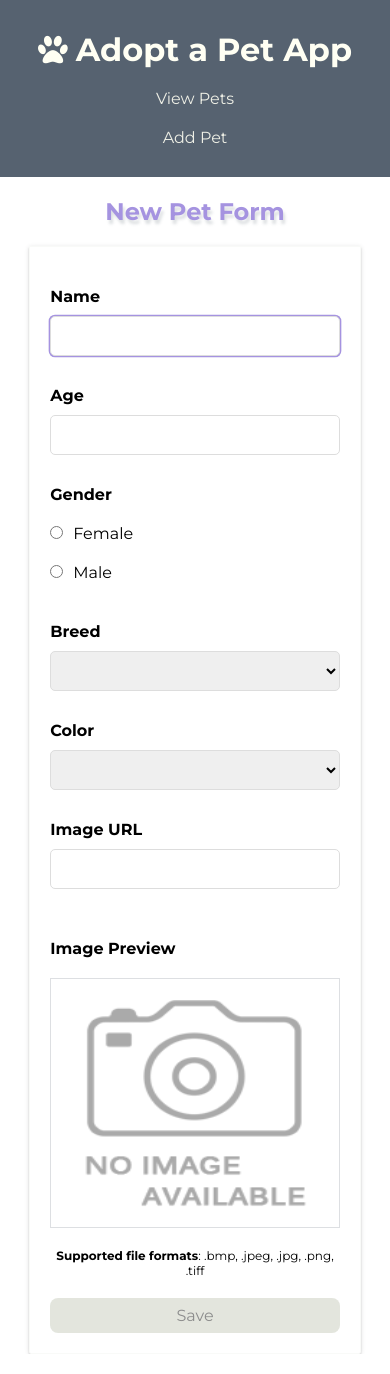
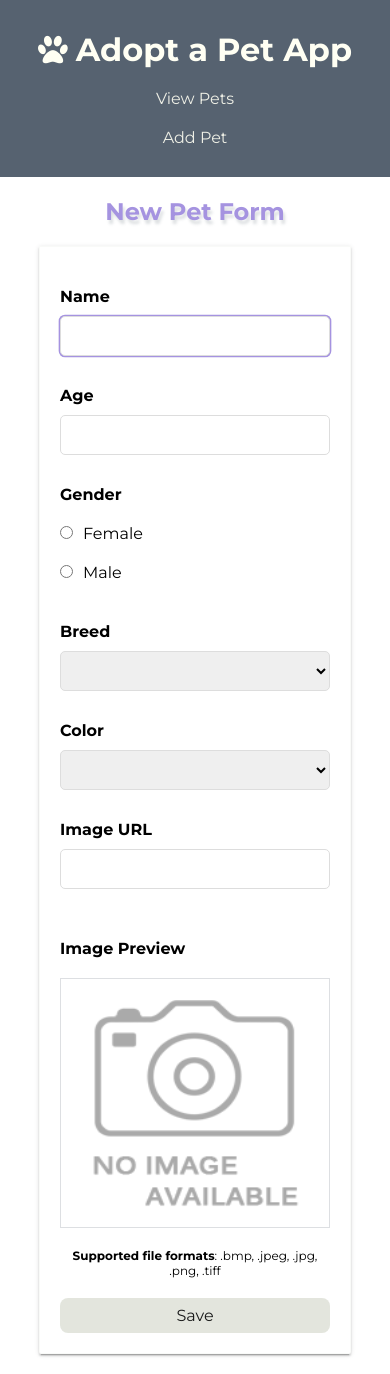
Before and after one commit to ccquach/adopt-pet-app, a React (Create React App) app in the folder adopt-client/: page /pets/new in a window 390 px wide. Built offline with nearby package versions, Linux system fonts and the light colour scheme; no server answers.

Commit message:
add input validation styles to pet form

```diff
--- a/adopt-client/src/containers/PetForm.css
+++ b/adopt-client/src/containers/PetForm.css
@@ -1,9 +1,4 @@
 /* container styles */
-.pet-form-container {
-  width: 100vw;
-  height: 100vh;
-}
-
 .pet-form {
   width: 90%;
   height: 420px;
@@ -19,12 +14,12 @@
   margin: 0 auto;
 }
 
-/* input styles */
+/* input section styles */
 .pet-input-section {
   display: block;
   float: left;
+  min-height: 350px;
   width: 30%;
-  min-height: 350px;
   margin: 0 1.66%;
 }
 
@@ -34,6 +29,7 @@
   margin: 20px 0;
 }
 
+/* radio input styles */
 #pet-gender-input .radio-label {
   padding-left: 10px;
   font-weight: 300;
@@ -47,16 +43,37 @@
   float: left;
 }
 
+/* text input field styles */
 .text-input-field {
   margin: 10px 0;
   width: 100%;
   height: 40px;
-  padding: 5px 10px;
+  padding: 5px 10px 5px 40px;
   border: 1px solid #ddd;
   border-radius: 5px;
   font-size: 16px;
 }
 
+.pet-input-section select {
+  cursor: pointer;
+}
+
+/* image input styles */
+#pet-img-preview {
+  display: block;
+  border: 1px solid rgba(86, 98, 112, 0.2);
+  width: 100%;
+  max-width: 300px;
+  max-height: 250px;
+  margin: 10px 0;
+}
+
+.image-formats {
+  margin: 0;
+  font-size: 12px;
+}
+
+/* input focus styles */
 .pet-input-section input[type="radio"]:focus,
 .text-input-field:focus {
   box-shadow: 0 0 0 1pt #A593E0;
@@ -65,29 +82,14 @@
   background-color: #fff;
 }
 
-.pet-input-section select {
-  cursor: pointer;
+/* input validation styles */
+.input-error:not(:focus) {
+  border: 1px solid #E53A40;
+  background: no-repeat 10px 9px/20px url('../images/invalid.svg') #FFEEE4;
 }
 
-/* image styles */
-#pet-img-preview {
-  display: block;
-  border: 1px solid rgba(86, 98, 112, 0.2);
-  width: 100%;
-  max-width: 300px;
-  margin: 10px 0;
-  max-height: 250px;
-}
-
-.image-formats {
-  margin: 0;
-  font-size: 12px;
-}
-
-/* input error styles */
-.input-error {
-  border: 1px solid #E53A40;
-  background-color: #FFEEE4;
+.text-input-field:valid:not(:focus) {
+  background: no-repeat 10px 9px/20px url('../images/check.svg') #fff;
 }
 
 /* button styles */
@@ -107,11 +109,7 @@
   cursor: pointer;
 }
 
-.submit-button:disabled {
-  background: #E0E3DA;
-  color: grey;
-}
-
+/* media rules */
 @media (max-width: 980px) {
   .pet-form {
     display: flex;
@@ -139,6 +137,6 @@
 
 @media (max-width: 720px) {
   .pet-form {
-    width: 85%;
+    width: 80%;
   }
 }
--- a/adopt-client/src/containers/PetForm.js
+++ b/adopt-client/src/containers/PetForm.js
@@ -81,7 +81,6 @@ class PetForm extends Component {
 
     // data validations
     const errors = validate(this.state);
-    const isDisabled = Object.keys(errors).some(key => errors[key]);
     const shouldMarkError = field => {
       const hasError = errors[field];
       const shouldShow = this.state.touched[field];
@@ -107,6 +106,7 @@ class PetForm extends Component {
                 onChange={this.handleChange}
                 onBlur={this.handleBlur("name")}
                 autoFocus
+                required
               />
             </label>
             <label htmlFor="pet-age-input">
@@ -123,6 +123,7 @@ class PetForm extends Component {
                 autoComplete="off"
                 onChange={this.handleChange}
                 onBlur={this.handleBlur("age")}
+                required
               />
             </label>
             <label htmlFor="pet-gender-input">
@@ -138,6 +139,7 @@ class PetForm extends Component {
                       value="F"
                       checked={gender === "F"}
                       onBlur={this.handleBlur("gender")}
+                      required
                     />
                   </div>
                   <span className="radio-label">Female</span>
@@ -152,6 +154,7 @@ class PetForm extends Component {
                       value="M"
                       checked={gender === "M"}
                       onBlur={this.handleBlur("gender")}
+                      required
                     />
                   </div>
                   <span className="radio-label">Male</span>
@@ -170,6 +173,7 @@ class PetForm extends Component {
                 value={breed}
                 onChange={this.handleChange}
                 onBlur={this.handleBlur("breed")}
+                required
               >
                 {breedOptions}
               </select>
@@ -184,6 +188,7 @@ class PetForm extends Component {
                 value={color}
                 onChange={this.handleChange}
                 onBlur={this.handleBlur("color")}
+                required
               >
                 {colorOptions}
               </select>
@@ -200,6 +205,7 @@ class PetForm extends Component {
                 autoComplete="off"
                 onChange={this.handleChange}
                 onBlur={this.handleBlur("img")}
+                required
               />
             </label>
           </div>
@@ -208,7 +214,7 @@ class PetForm extends Component {
               Image Preview
               <img
                 id="pet-img-preview"
-                src={img ? img : defaultImg}
+                src={img ? (checkURL(img) ? img : notFoundImg) : defaultImg}
                 alt="pet"
                 onError={(e) => {
                   e.target.onError = null;
@@ -224,7 +230,6 @@ class PetForm extends Component {
           <button
             className="submit-button"
             type="submit"
-            disabled={isDisabled}
           >
             Save
           </button>
--- a/adopt-client/src/index.css
+++ b/adopt-client/src/index.css
@@ -9,3 +9,7 @@ body {
   margin: 0;
   padding: 0;
 }
+
+body, html {
+  height: 100%;
+}
```
Also changed, not shown: adopt-client/src/images/check.svg (added), adopt-client/src/images/invalid.svg (added).
